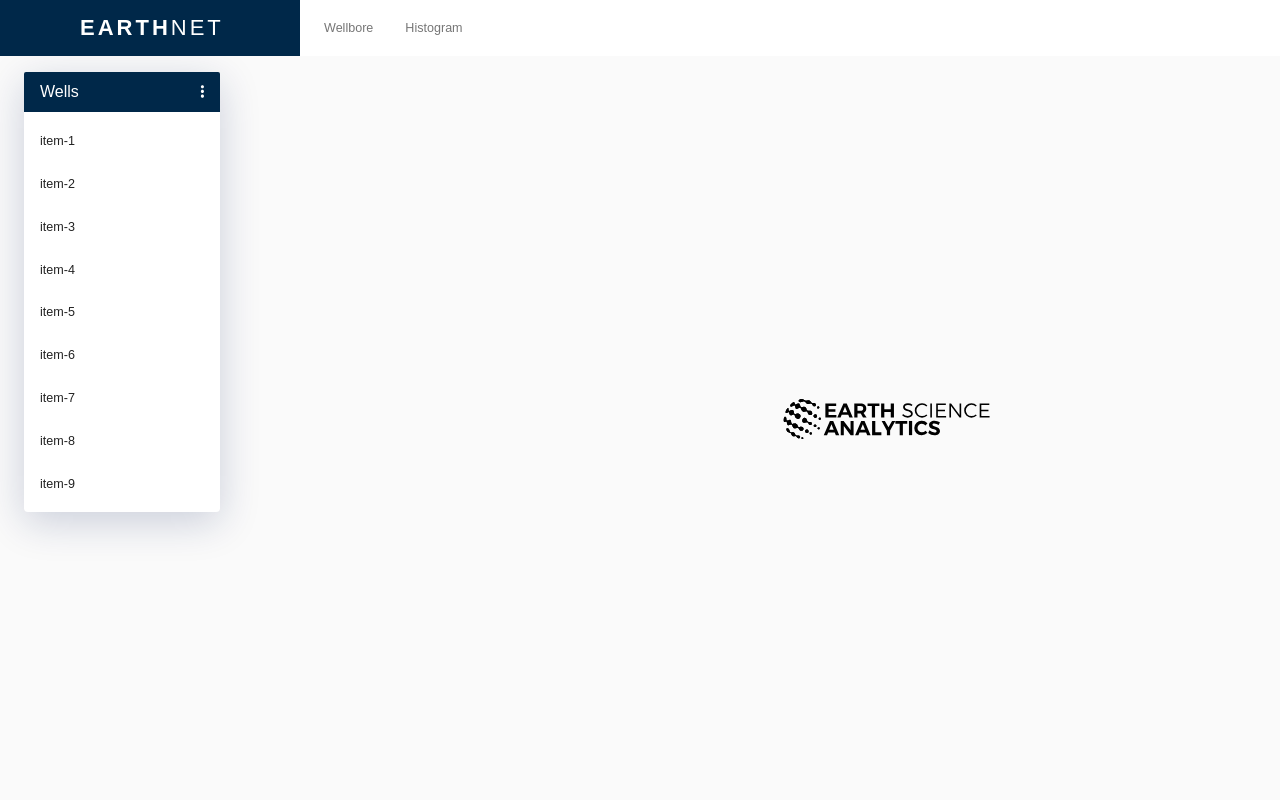
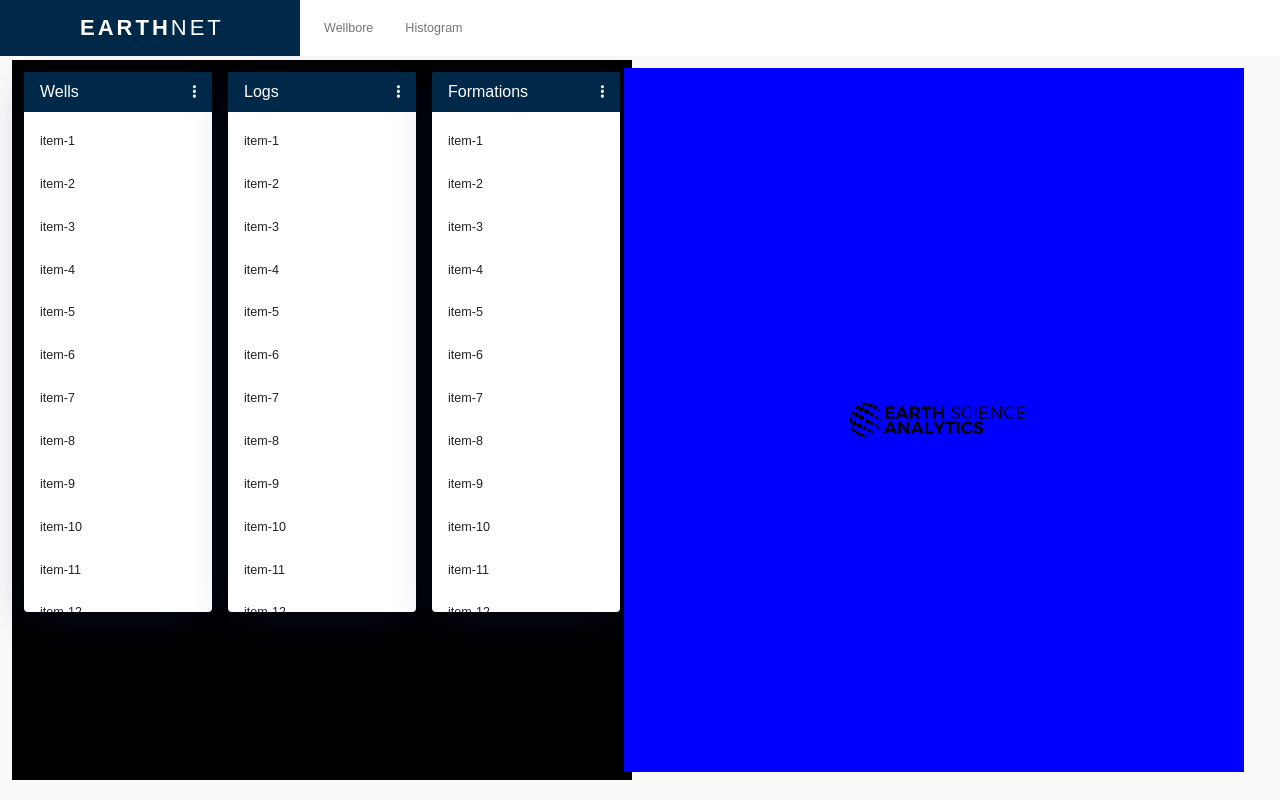
Before and after one commit to chara-b/Esa-dokimastiko, a React (Create React App) app: page /wellbore in a window 1280 px wide. Built offline with nearby package versions, Linux system fonts and the light colour scheme.

Commit message:
grid fixed

```diff
--- a/src/earthnet/Wellbore.js
+++ b/src/earthnet/Wellbore.js
@@ -58,9 +58,45 @@ export default function Wellbore() {
   return (
     <Dashboard>
       <Grid container spacing={1} className={classes.fullHeight}>
-              <Grid item xs={12} md={5} container spacing={2}>
-                <Grid item xs={5}>
+              <Grid item xs={12} md={6} container spacing={2} style={{backgroundColor: 'black'}}>
+                <Grid item xs={4}>
                   <EsaList title="Wells">
+                    <List>
+                      {[1, 2, 3, 4, 5, 6, 7, 8, 9, 10, 11, 12, 13, 14, 15, 16, 17, 18, 19, 20].map(
+                        option => (
+                          <ListItem
+                            key={option}
+                            className={classes.listItem}
+                            selected={isSelected(option)}
+                            onClick={() => handleSelect(option)}
+                          >
+                          <ListItemText primary={`item-${option}`} />
+                          </ListItem>
+                        )
+                      )}
+                    </List>
+                  </EsaList>
+                </Grid>
+                <Grid item xs={4}>
+                  <EsaList title="Logs">
+                    <List>
+                      {[1, 2, 3, 4, 5, 6, 7, 8, 9, 10, 11, 12, 13, 14, 15, 16, 17, 18, 19, 20].map(
+                        option => (
+                          <ListItem
+                            key={option}
+                            className={classes.listItem}
+                            selected={isSelected(option)}
+                            onClick={() => handleSelect(option)}
+                          >
+                          <ListItemText primary={`item-${option}`} />
+                          </ListItem>
+                        )
+                      )}
+                    </List>
+                  </EsaList>
+                </Grid>
+                <Grid item xs={4}>
+                  <EsaList title="Formations">
                     <List>
                       {[1, 2, 3, 4, 5, 6, 7, 8, 9, 10, 11, 12, 13, 14, 15, 16, 17, 18, 19, 20].map(
                         option => (
@@ -79,7 +115,7 @@ export default function Wellbore() {
                 </Grid>
               </Grid>
 
-              <Grid item xs={12} md={7}>
+              <Grid item xs={12} md={6} style={{backgroundColor: 'blue'}}>
                 <div className={classes.logoContainer}>
                   <EsaLogo />
                 </div>
--- a/src/layouts/components/EsaList/EsaList.js
+++ b/src/layouts/components/EsaList/EsaList.js
@@ -19,7 +19,7 @@ const styles = theme => ({
     },
     portletContent: {
       height: 0,
-      minHeight: 400,
+      minHeight: 500,
       display: 'flex',
       flexDirection: 'column'
     },
```
